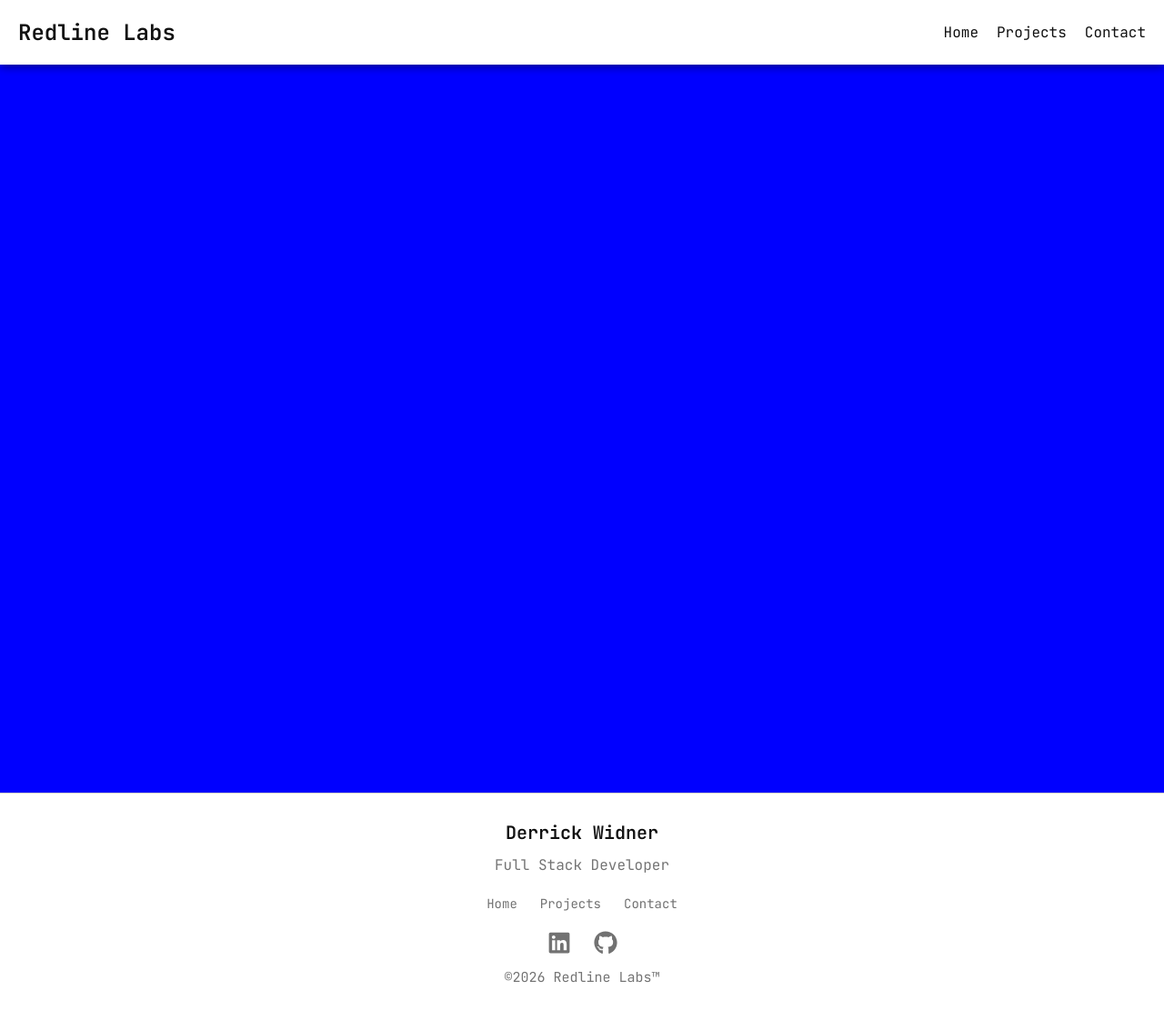
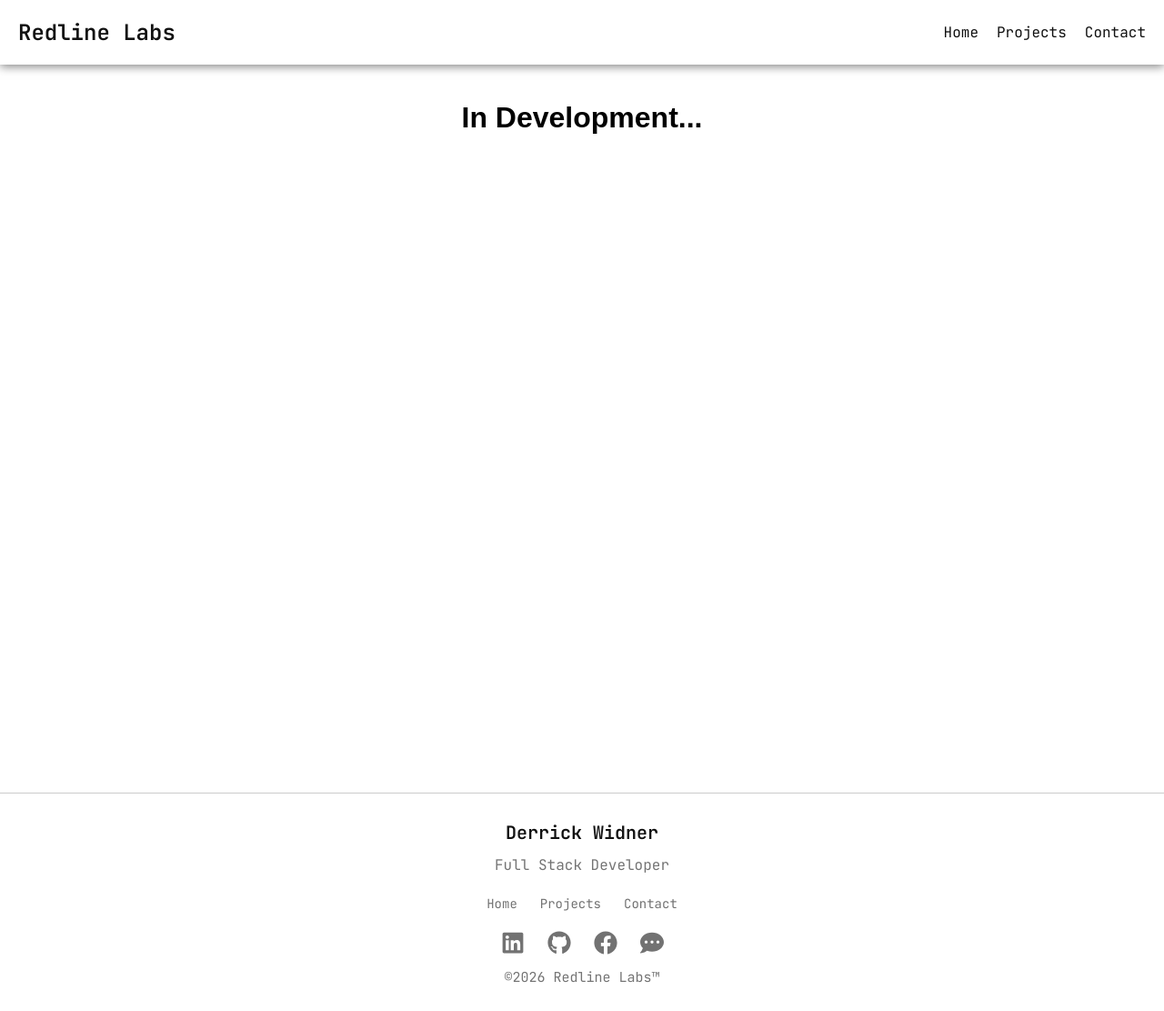
Before and after one commit to widner0623/fullstack-portfolio, a React (Vite) app in the folder client/: page /contact in a window 1280 px wide. Shown: the whole page at 91% size. Built offline with nearby package versions, Linux system fonts and the light colour scheme.

Commit message:
updated social links and added a text option

```diff
--- a/client/src/components/Footer.jsx
+++ b/client/src/components/Footer.jsx
@@ -1,6 +1,6 @@
 import "../styles/footer.css";
 import { Link, useLocation } from "react-router-dom";
-import { FaGithub, FaLinkedin } from "react-icons/fa";
+import { FaGithub, FaLinkedin, FaFacebook, FaCommentDots } from "react-icons/fa";
 
 function Footer() {
      const location = useLocation();
@@ -34,11 +34,17 @@ function Footer() {
                 </div>
 
                 <div className="footer-socials">
-                    <a href="https://linkedin.com" target="_blank" rel="noreferrer">
+                    <a href="https://linkedin.com/in/derrick-w-549757211/" target="_blank" rel="noreferrer">
                         <FaLinkedin />
                     </a>
-                    <a href="https://Facebook.com" target="_blank" rel="noreferrer">
+                    <a href="https://github.com/widner0623/" target="_blank" rel="noreferrer">
                         <FaGithub />
+                    </a>
+                    <a href="https://Facebook.com/derrick.widner.7/" target="_blank" rel="noreferrer">
+                        <FaFacebook />
+                    </a>
+                    <a  href="sms:+15093368537" rel="noreferrer">
+                        <FaCommentDots />
                     </a>
                 </div>
 
--- a/client/src/pages/Contact.jsx
+++ b/client/src/pages/Contact.jsx
@@ -3,7 +3,7 @@ import "../styles/contact.css";
 function Contact() {
     return (
         <div className="contact">
-
+            <h1>In Development...</h1>
         </div>
     );
 }
--- a/client/src/styles/contact.css
+++ b/client/src/styles/contact.css
@@ -1,6 +1,11 @@
 .contact {
-    background-color: blue;
+    text-align: center;
+    background-color: #fff;
     color: black;
     min-height: 100vh;
     font-family: Arial, Helvetica, sans-serif;
 }
+.contact h1 {
+    padding: 40px 10px;
+    margin: 0 50px;
+}
```
